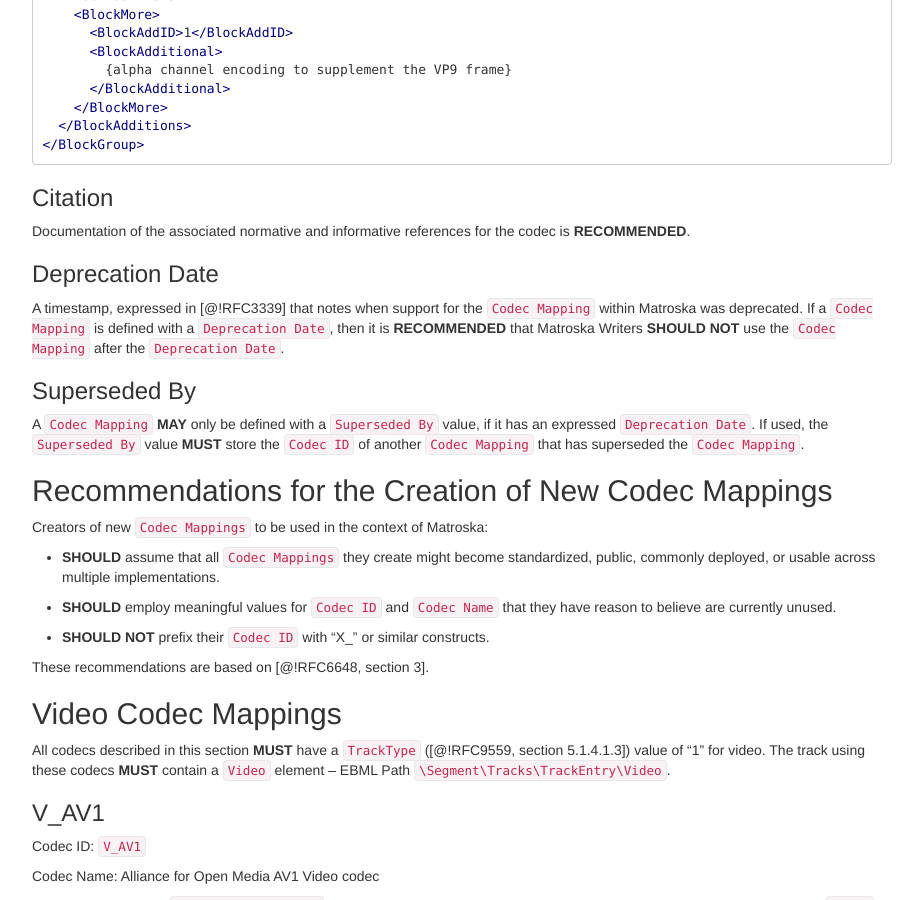
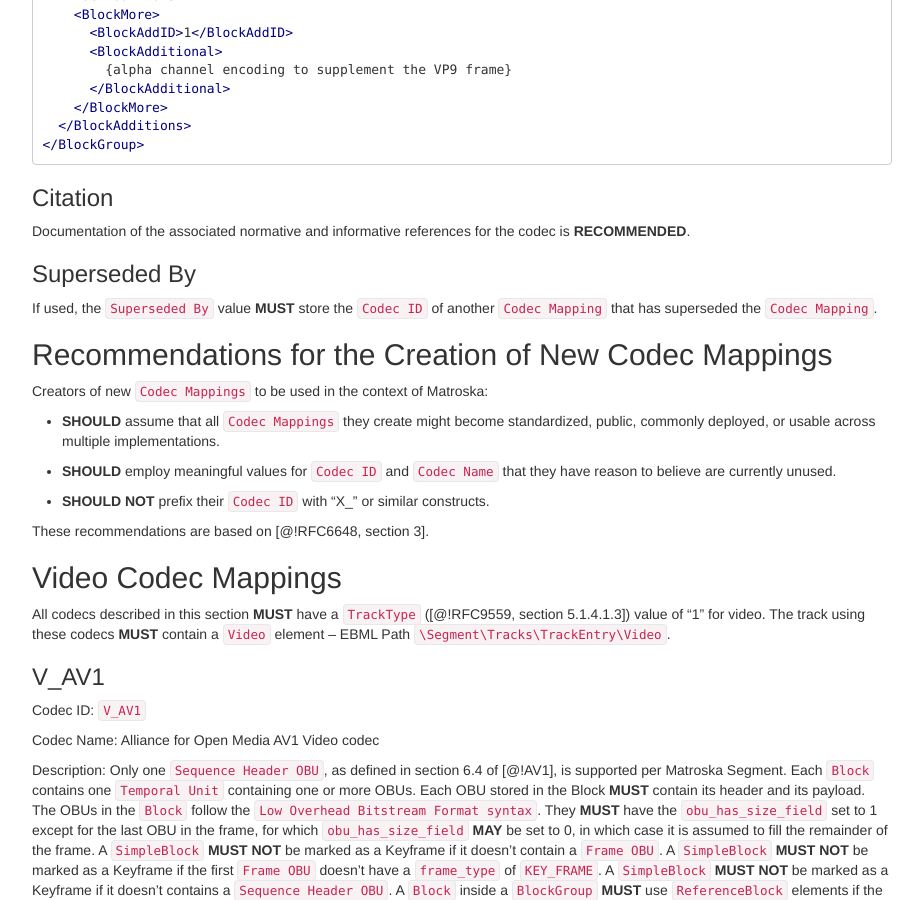
Before and after one commit to ietf-wg-cellar/matroska-specification, a Jekyll site: the page built from codec_specs.md, in a window 1280 px wide and 900 px high, scrolled down 1647 px. Shown: the whole window, without its empty margins (273-1196 px from the left). Built offline with Jekyll 4.4.1, drawn with Linux system fonts in a browser that asks for light colours; our own code applies the rules of GitHub Pages for plain Markdown files.

Commit message:
remove codec deprecated date
It's not set anywhere, even when the Superseded By is used.

```diff
--- a/codec_specs.md
+++ b/codec_specs.md
@@ -107,16 +107,9 @@
 
 Documentation of the associated normative and informative references for the codec is **RECOMMENDED**.
 
-### Deprecation Date
-
-A timestamp, expressed in [@!RFC3339] that notes when support for the `Codec Mapping`
-within Matroska was deprecated. If a `Codec Mapping` is defined with a `Deprecation Date`,
-then it is **RECOMMENDED** that Matroska Writers **SHOULD NOT** use the `Codec Mapping` after the `Deprecation Date`.
-
 ### Superseded By
 
-A `Codec Mapping` **MAY** only be defined with a `Superseded By` value, if it has an
-expressed `Deprecation Date`. If used, the `Superseded By` value **MUST** store
+If used, the `Superseded By` value **MUST** store
 the `Codec ID` of another `Codec Mapping` that has superseded the `Codec Mapping`.
 
 ## Recommendations for the Creation of New Codec Mappings
```
